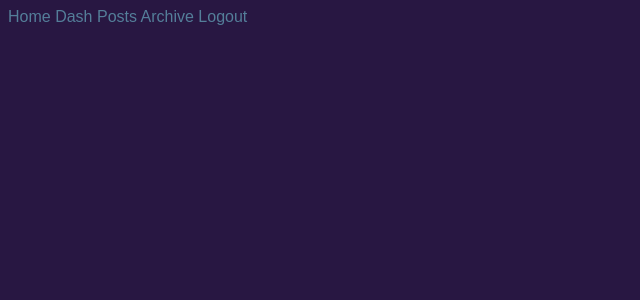
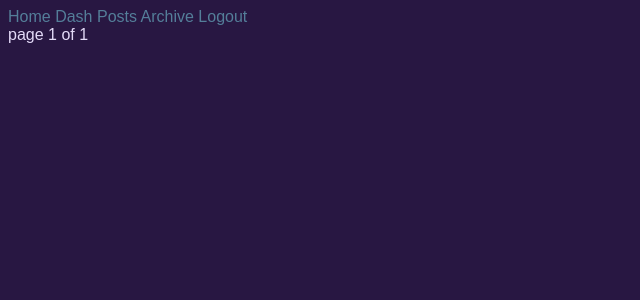
Before and after one commit to kokoben/DjangoBlog, a Django app: a page that uses posts/templates/posts/index.html in a window 1280 px wide. Shown: the top 300 px of the page, without its empty margins (0-640 px from the left). Run offline with Django 3.2, Linux system fonts and the light colour scheme; a user stored in the database is signed in; data comes from the database, SQL or seed files in the repository; both versions use the stored data as it was after the commit.

Commit message:
added superficial pagination.

```diff
--- a/posts/templates/posts/index.html
+++ b/posts/templates/posts/index.html
@@ -36,5 +36,19 @@
 			{% endif %}
 		</div>
 	{% endfor %}
+		<div class='pagination'>
+			<span class='page-nav'>
+				{% if posts.has_previous %}
+					<a href="?page={{ posts.previous_page_number }}">previous</a>
+			</span>
+				{% endif %}
+			<span class='current'>
+				page {{ posts.number }} of {{ posts.paginator.num_pages }}
+			</span>
+			{% if posts.has_next %}
+				<a href="?page={{ posts.next_page_number }}">next</a>
+			{% endif %}
+			</span>
+		</div>
 {% endif %}
 {% endblock content%}
--- a/posts/views.py
+++ b/posts/views.py
@@ -5,6 +5,7 @@ from django.views.generic.base import RedirectView
 from .models import Post
 from comments.models import Comment, Reply
 from comments.forms import CommentForm, ReplyForm
+from django.core.paginator import Paginator, EmptyPage, PageNotAnInteger
 
 def index(request, username):
     try:
@@ -15,7 +16,21 @@ def index(request, username):
         return render(request, 'posts/index.html', context)
 
     user = User.objects.get(username=username)
-    context = {'username': user}
+    posts = Post.objects.filter(user=user)
+    paginator = Paginator(posts, 8)
+
+    page = request.GET.get('page')
+    try:
+        posts = paginator.page(page);
+    except PageNotAnInteger:
+        posts = paginator.page(1);
+    except EmptyPage:
+        posts = paginator.page(paginator.num_pages)
+
+    context = {
+        'username': user,
+        'posts': posts
+    }
     return render(request, 'posts/index.html', context)
 
 def displayPost(request, username, post_number):
```
Also changed, not shown: db.sqlite3.
